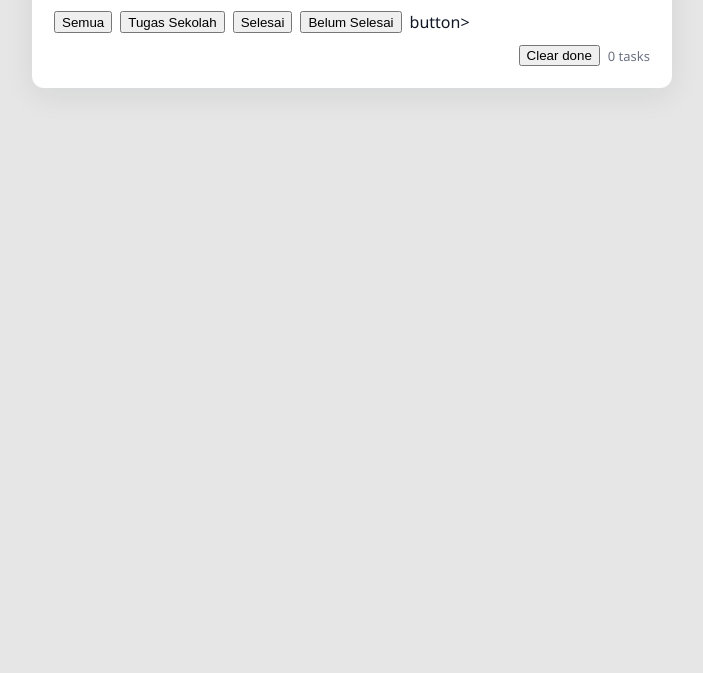
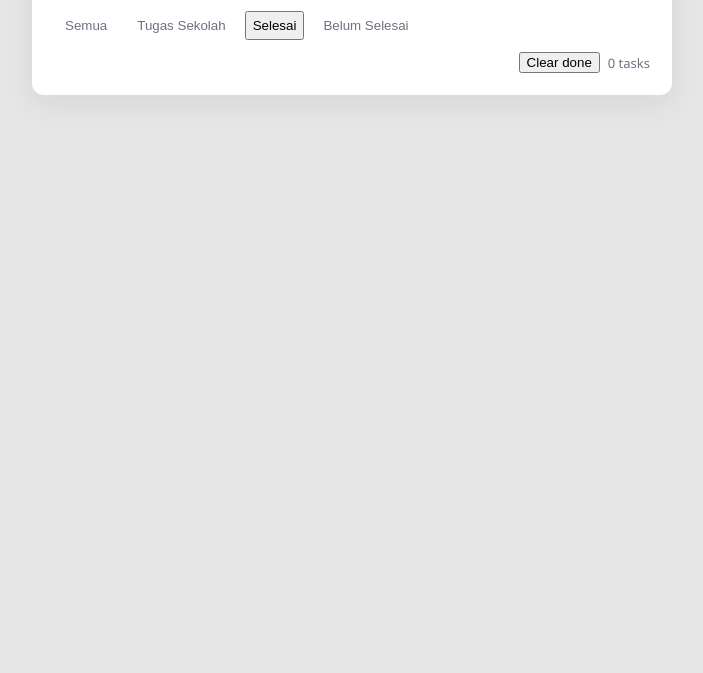
Before and after one commit to dvvooiann-stack/ToDoList, a plain HTML site: page index.html in a window 1280 px wide. Shown: the part 127-800 px from the top of the page, without its empty margins (288-991 px from the left). Drawn offline with Linux system fonts and the light colour scheme.

Commit message:
Update index.html

```diff
--- a/index.html
+++ b/index.html
@@ -28,12 +28,11 @@
     </form>
 
     <div class="filters" aria-label="Task filters">
-      <button data-filter="all" class="filter-button">Semua</button>
-      <button data-filter="sekolah" class="filter-button">Tugas Sekolah</button>
+      <button data-filter="all" class="filter-btn">Semua</button>
+      <button data-filter="sekolah" class="filter-btn">Tugas Sekolah</button>
       <button data-filter="done" class="filter-button">Selesai</button>
-      <button data-filter="pending" class="filter-button">Belum Selesai</button>button>
+      <button data-filter="pending" class="filter-btn">Belum Selesai</button>
     </div>
-
 
     <ul id="task-list" aria-live="polite"></ul>
 
```
